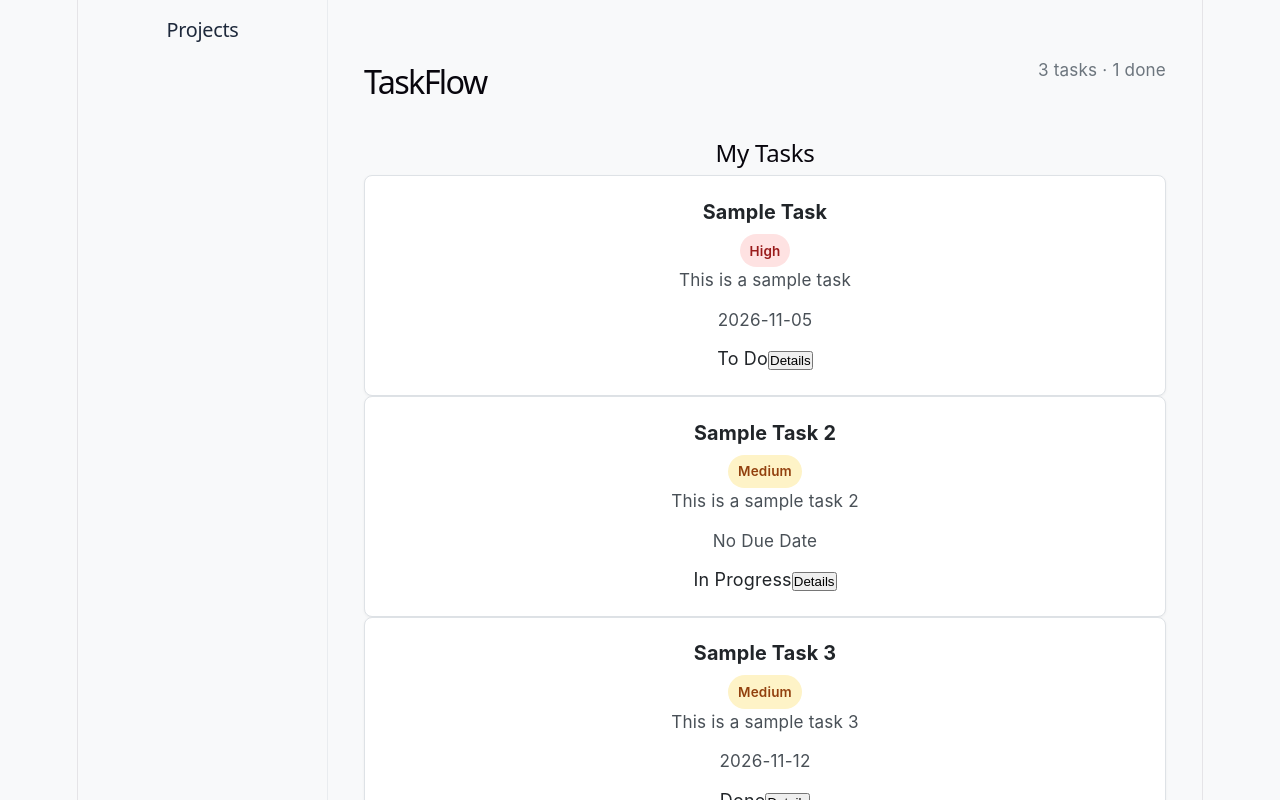
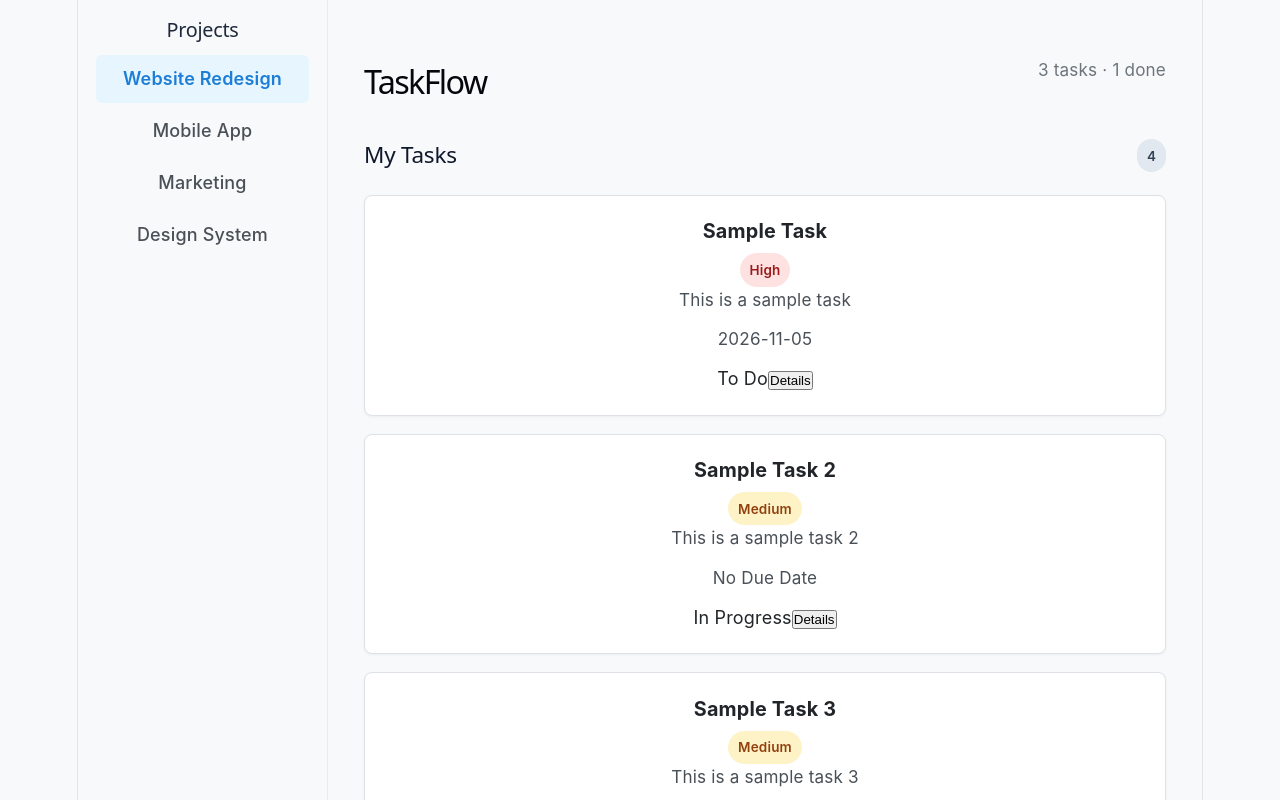
Before and after one commit to Elnour1/javascript-everywhere, a React (Vite) app in the folder day-07/react/: page / in a window 1280 px wide. Shown: the top 800 px of the page. Built offline with nearby package versions, Linux system fonts and the light colour scheme.

Commit message:
feat: add optional action prop to Section and display task count badge

```diff
--- a/day-07/react/src/App.css
+++ b/day-07/react/src/App.css
@@ -102,6 +102,27 @@ body {
   width: 100%;
 }
 
+.section-header {
+  display: flex;
+  align-items: center;
+  justify-content: space-between;
+  gap: 0.75rem;
+  margin-bottom: 1.25rem;
+  flex-wrap: wrap;
+}
+
+.section-title {
+  margin: 0;
+  font-size: 1.25rem;
+  color: #0f172a;
+}
+
+.section-action {
+  display: flex;
+  align-items: center;
+}
+
+
 .user-avatar {
   width: 40px;
   height: 40px;
--- a/day-07/react/src/App.tsx
+++ b/day-07/react/src/App.tsx
@@ -9,7 +9,15 @@ const App: React.FC = () => {
   return (
     <div className="app-container">
       <div className="app-layout">
-        <Sidebar title="Projects" projects={[]} />
+        <Sidebar
+            title="Projects"
+            projects={[
+              'Website Redesign',
+              'Mobile App',
+              'Marketing',
+              'Design System'
+            ]}
+          />
         <main className="main-content">
           <header className="main-header">
             <h1>TaskFlow</h1>
--- a/day-07/react/src/components/Section.tsx
+++ b/day-07/react/src/components/Section.tsx
@@ -1,18 +1,23 @@
-import type { ReactNode } from "react"
+import type { ReactNode } from "react";
 
-interface SectionProps {
-  title: string
-  children: ReactNode
+export interface SectionProps {
+  title: string;
+  children: ReactNode;
+  action?: ReactNode; // الخاصية الاختيارية الجديدة
 }
-function Section({ title, children }: SectionProps)
-{
+
+export function Section({ title, children, action }: SectionProps) {
   return (
     <section className="section">
+      <div className="section-header">
         <h2 className="section-title">{title}</h2>
-            <div className="section-body">
+        {action && <div className="section-action">{action}</div>}
+      </div>
+      <div className="section-content">
         {children}
       </div>
     </section>
-    )
+  );
 }
-export default Section
+
+export default Section;
--- a/day-07/react/src/components/Sidebar.tsx
+++ b/day-07/react/src/components/Sidebar.tsx
@@ -1,3 +1,4 @@
+
 export interface SidebarProps {
   title: string;
   projects: string[];
@@ -6,14 +7,19 @@ export interface SidebarProps {
 export function Sidebar({ title, projects }: SidebarProps) {
   return (
     <aside className="sidebar">
+      <nav>
         <h2 className="sidebar-title">{title}</h2>
-      <ul className="sidebar-projects">
+        <ul className="project-list">
           {projects.map((project, index) => (
-          <li key={`${project}-${index}`} className="sidebar-project-item">
+            <li
+              key={`${project}-${index}`}
+              className={`project-item ${index === 0 ? 'active' : ''}`}
+            >
               {project}
             </li>
           ))}
         </ul>
+      </nav>
     </aside>
   );
 }
--- a/day-07/react/src/components/TaskList.tsx
+++ b/day-07/react/src/components/TaskList.tsx
@@ -1,18 +1,25 @@
 import { tasks } from "../data/tasks";
 import TaskCard from "./TaskCard";
+import Section from "./Section";
+import {Badge} from "./Badge";
 
 function TaskList() {
   function handleSelectTask(id: number) {
     console.log(`Task selected with id: ${id}`);
   }
+
   return (
-    <section aria-labelledby="task-list-title">
-      <h2 id="task-list-title">My Tasks</h2>
-      <TaskCard task={tasks[0]} variant="urgent" onSelect={handleSelectTask} />
-      <TaskCard task={tasks[1]} onSelect={handleSelectTask} />
-      <TaskCard task={tasks[2]} onSelect={handleSelectTask} />
-      <TaskCard task={tasks[3]} onSelect={handleSelectTask} />
-    </section>
+    <Section
+      title="My Tasks"
+      action={<Badge tone="neutral">{tasks.length}</Badge>}
+    >
+      <div className="task-list">
+        <TaskCard task={tasks[0]} variant="urgent" onSelect={handleSelectTask} />
+        <TaskCard task={tasks[1]} onSelect={handleSelectTask} />
+        <TaskCard task={tasks[2]} onSelect={handleSelectTask} />
+        <TaskCard task={tasks[3]} onSelect={handleSelectTask} />
+      </div>
+    </Section>
   );
 }
 
```
Lines whose indentation alone changed are shown as unchanged.
